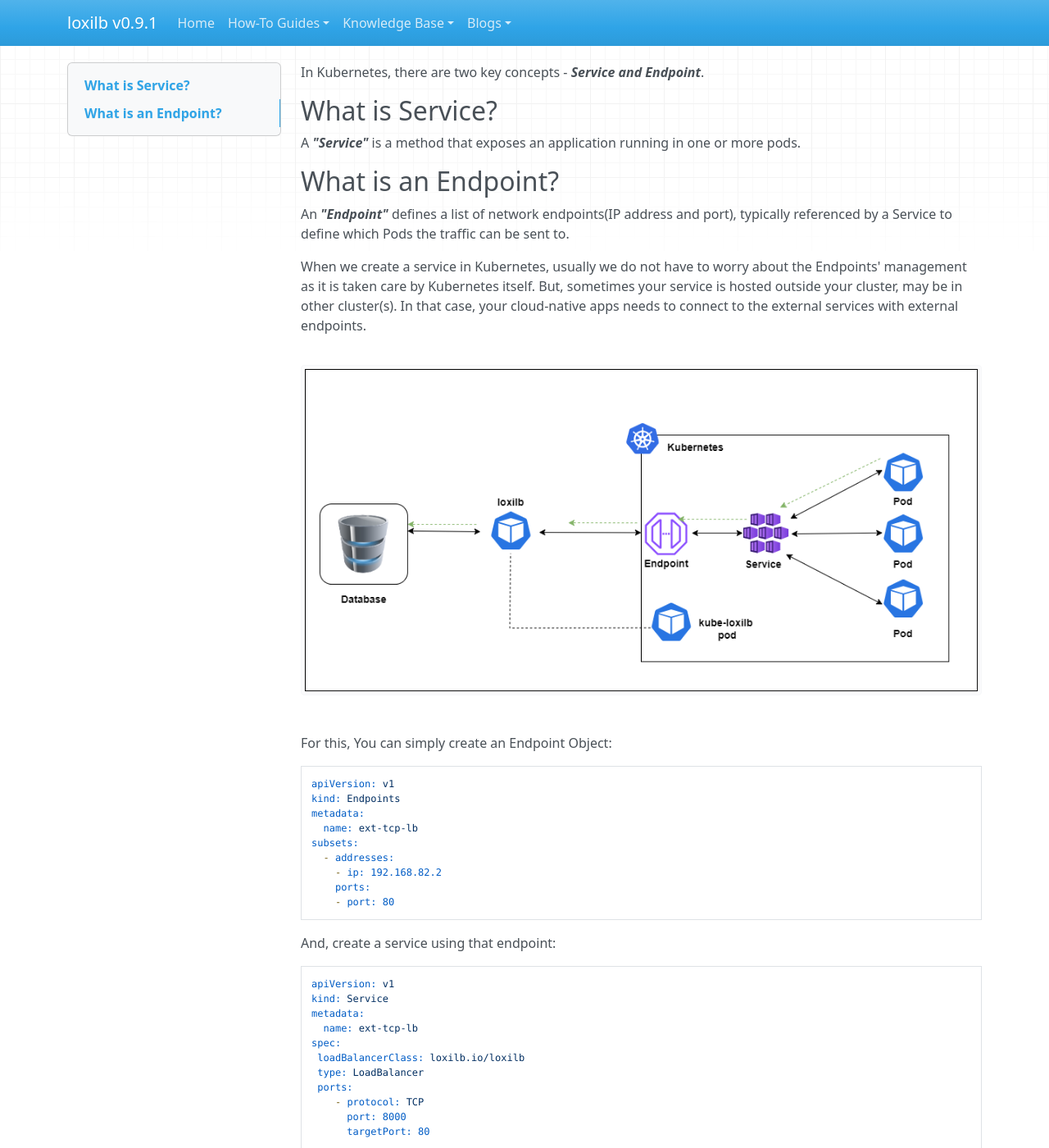
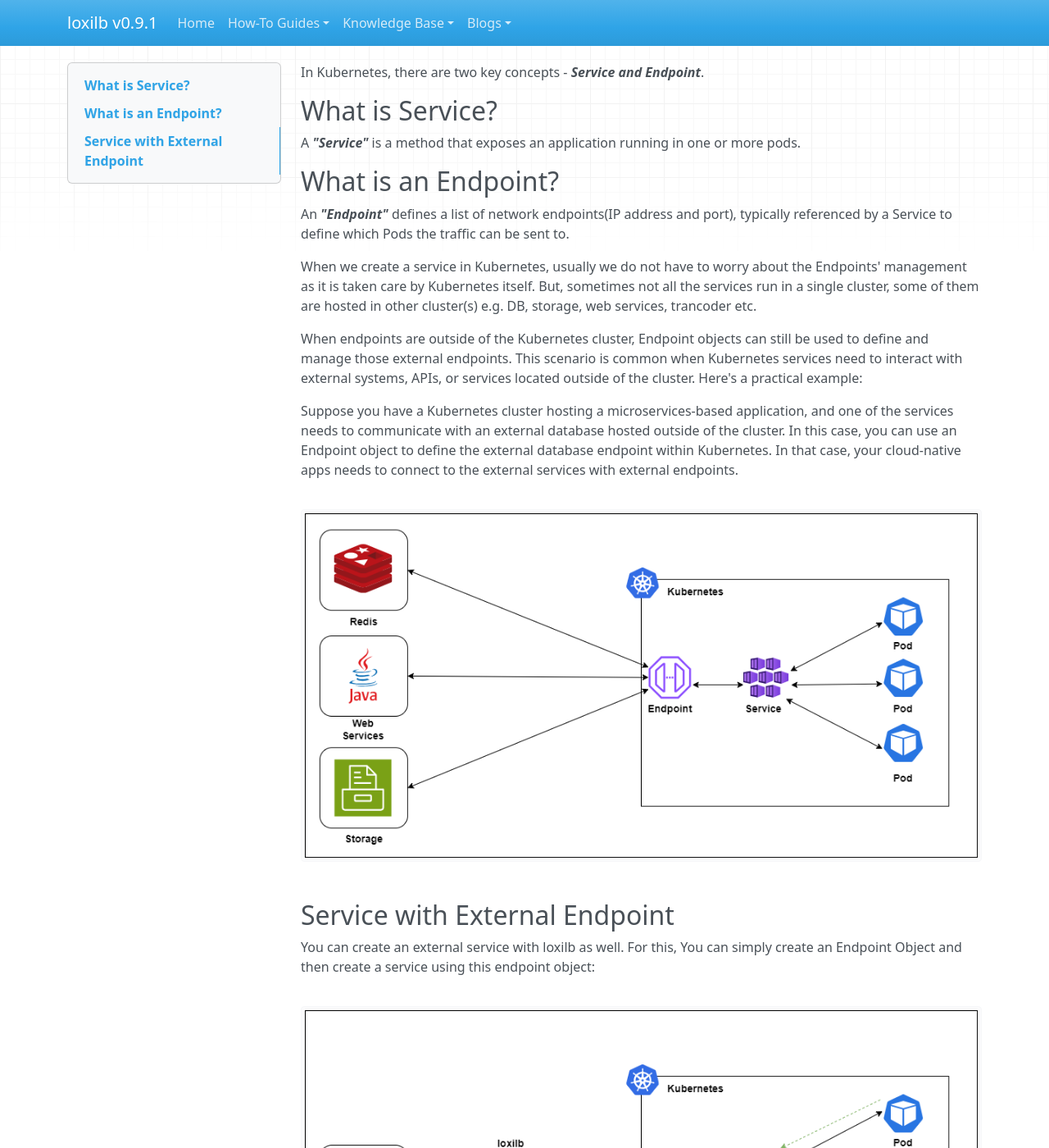
Before and after one commit to loxilb-io/loxilbdocs, an MkDocs documentation site: the page built from docs/ext-ep.md, in a window 1280 px wide and 1400 px high. Shown: the whole window at 82% size. Built offline with MkDocs 1.6.1, drawn with Linux system fonts in a browser that asks for light colours; nearby versions of some CDN libraries; some of the changed text lies outside the part shown.

Commit message:
Update ext-ep.md

````diff
--- a/docs/ext-ep.md
+++ b/docs/ext-ep.md
@@ -6,13 +6,21 @@
 ## What is an Endpoint?
 An <b><i>"Endpoint"</b></i> defines a list of network endpoints(IP address and port), typically referenced by a Service to define which Pods the traffic can be sent to.
 
-When we create a service in Kubernetes, usually we do not have to worry about the Endpoints' management as it is taken care by Kubernetes itself. But, sometimes your service is hosted outside your cluster, may be in other cluster(s).
+When we create a service in Kubernetes, usually we do not have to worry about the Endpoints' management as it is taken care by Kubernetes itself. But, sometimes not all the services run in a single cluster, some of them are hosted in other cluster(s) e.g. DB, storage, web services, trancoder etc.
+
+When endpoints are outside of the Kubernetes cluster, Endpoint objects can still be used to define and manage those external endpoints. This scenario is common when Kubernetes services need to interact with external systems, APIs, or services located outside of the cluster. Here's a practical example:
+
+Suppose you have a Kubernetes cluster hosting a microservices-based application, and one of the services needs to communicate with an external database hosted outside of the cluster. In this case, you can use an Endpoint object to define the external database endpoint within Kubernetes.
 In that case, your cloud-native apps needs to connect to the external services with external endpoints.
 
-![External Endpoint](photos/ext-ep.png)
+![External Endpoint](photos/ext-ep-gen.png)
 
-For this, You can simply create an Endpoint Object:
+## Service with External Endpoint
+You can create an external service with loxilb as well. For this, You can simply create an Endpoint Object and then create a service using this endpoint object:
 
+![External Endpoint with LoxiLB](photos/ext-ep.png)
+
+<b>endpoint.yml</b>
 ```
 apiVersion: v1
 kind: Endpoints
@@ -25,7 +33,20 @@
     - port: 80
 ```
 
-And, create a service using that endpoint:
+Create endpoint object:
+```
+$ kubectl apply -f endpoint.yml
+```
+
+View endpoints:
+```
+$ kubectl get ep
+NAME         ENDPOINTS         AGE
+kubernetes   10.0.2.15:6443    16m
+ext-tcp-lb   192.168.82.2:80   16m
+```
+
+<b>service.yml</b>
 ```
 apiVersion: v1
 kind: Service
@@ -39,3 +60,15 @@
       port: 8000
       targetPort: 80
 ```
+
+Create Service:
+```
+$ kubectl apply -f service.yml
+```
+
+View Service:
+```
+NAME         TYPE           CLUSTER-IP      EXTERNAL-IP      PORT(S)           AGE
+kubernetes   ClusterIP      10.43.0.1       <none>           443/TCP           16m
+ext-tcp-lb   LoadBalancer   10.43.164.108   llb-20.20.20.1   8000:30355/TCP    15m
+```
````
